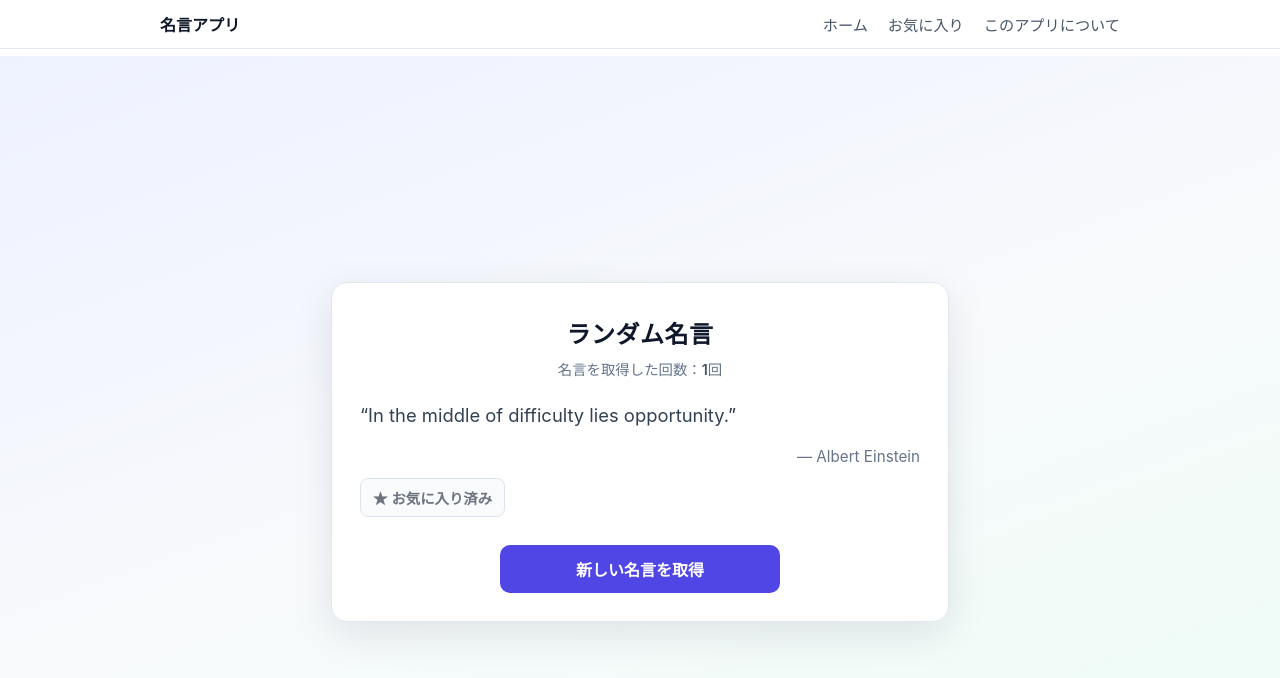
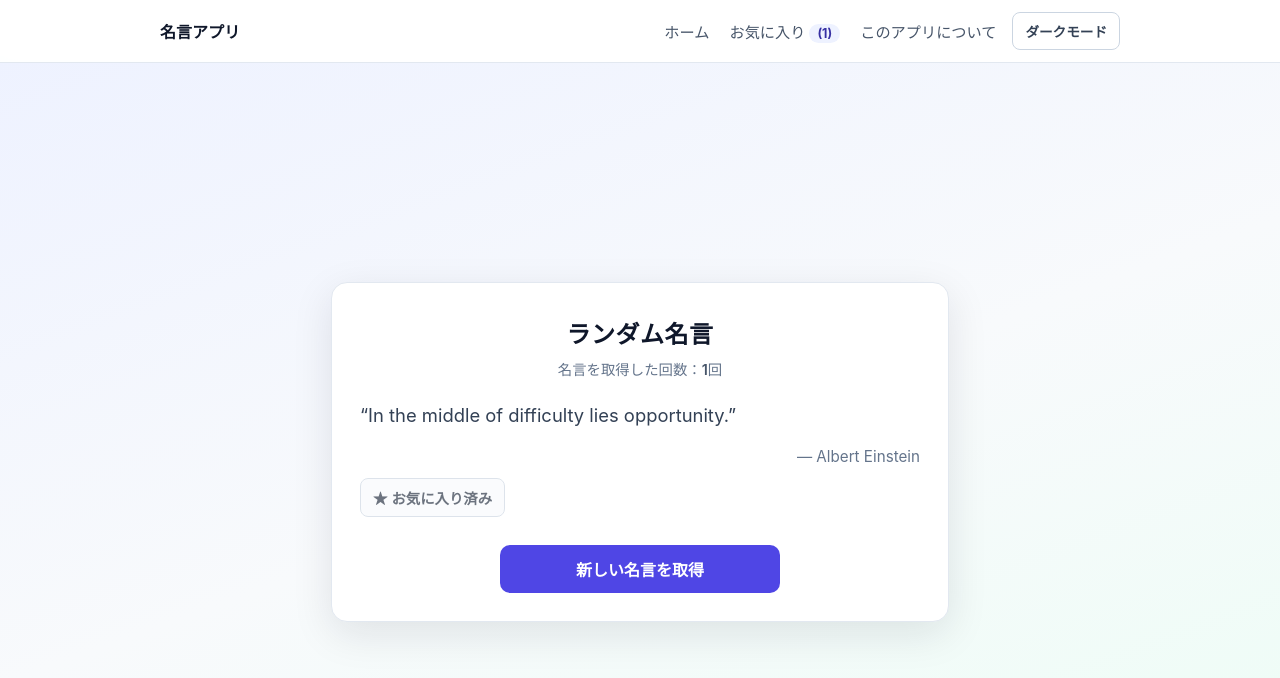
Before and after one commit to Shogo-Mato510/my-react-app, a React (Create React App) app: page / in a window 1280 px wide. Both pictures are taken after a click on the button "★ お気に入りに追加". Shown: the top 678 px of the page. Built offline with nearby package versions, Linux system fonts and the light colour scheme.

Commit message:
ダークモード・お気に入り件数バッジ・状態一元管理

```diff
--- a/src/App.css
+++ b/src/App.css
@@ -207,3 +207,81 @@
   color: #64748b;
   line-height: 1.6;
 }
+
+.theme-dark .navbar {
+  background: rgba(15, 23, 42, 0.9);
+  border-bottom-color: #334155;
+}
+
+.theme-dark .navbar-brand {
+  color: #f8fafc;
+}
+
+.theme-dark .navbar-link {
+  color: #cbd5e1;
+}
+
+.theme-dark .navbar-link:hover {
+  color: #a5b4fc;
+}
+
+.theme-dark .theme-toggle-button {
+  background: #1e293b;
+  border-color: #475569;
+  color: #e2e8f0;
+}
+
+.theme-dark .theme-toggle-button:hover {
+  background: #334155;
+}
+
+.theme-dark .App,
+.theme-dark .page-about {
+  background: linear-gradient(160deg, #0f172a 0%, #111827 55%, #0b1120 100%);
+  color: #e2e8f0;
+}
+
+.theme-dark .quote-card,
+.theme-dark .about-card {
+  background: #1e293b;
+  border-color: #334155;
+  box-shadow: 0 12px 40px rgba(2, 6, 23, 0.45);
+}
+
+.theme-dark .quote-heading,
+.theme-dark .about-heading {
+  color: #f8fafc;
+}
+
+.theme-dark .quote-counter,
+.theme-dark .quote-author,
+.theme-dark .quote-status,
+.theme-dark .about-footer {
+  color: #94a3b8;
+}
+
+.theme-dark .quote-counter strong,
+.theme-dark .about-list,
+.theme-dark .about-list li {
+  color: #cbd5e1;
+}
+
+.theme-dark .quote-text,
+.theme-dark .about-lead {
+  color: #e2e8f0;
+}
+
+.theme-dark .quote-sub-button {
+  color: #e2e8f0;
+  background: #334155;
+  border-color: #475569;
+}
+
+.theme-dark .quote-sub-button:hover:not(:disabled) {
+  background: #475569;
+}
+
+.theme-dark .favorites-list .quote-block {
+  border-color: #475569;
+  background: #0f172a;
+}
--- a/src/App.js
+++ b/src/App.js
@@ -1,20 +1,80 @@
+import { useEffect, useState } from 'react';
 import { BrowserRouter, Routes, Route } from 'react-router-dom';
 import './App.css';
 import Navbar from './Navbar';
 import Home from './pages/Home';
 import About from './pages/About';
 import Favorites from './pages/Favorites';
+import {
+  addFavoriteQuote,
+  getFavoriteQuotes,
+  isFavoriteQuote,
+  removeFavoriteQuote,
+  setFavoriteQuotes,
+} from './favoritesStorage';
+
+const THEME_STORAGE_KEY = 'themeMode';
 
 function App() {
+  const [isDarkMode, setIsDarkMode] = useState(false);
+  const [favorites, setFavorites] = useState([]);
+
+  useEffect(() => {
+    const savedTheme = window.localStorage.getItem(THEME_STORAGE_KEY);
+    if (savedTheme === 'dark') {
+      setIsDarkMode(true);
+    }
+  }, []);
+
+  useEffect(() => {
+    setFavorites(getFavoriteQuotes());
+  }, []);
+
+  useEffect(() => {
+    window.localStorage.setItem(THEME_STORAGE_KEY, isDarkMode ? 'dark' : 'light');
+  }, [isDarkMode]);
+
+  useEffect(() => {
+    setFavoriteQuotes(favorites);
+  }, [favorites]);
+
+  const handleToggleDarkMode = () => {
+    setIsDarkMode((prev) => !prev);
+  };
+
+  const handleAddFavorite = (quote) => {
+    setFavorites((prev) => addFavoriteQuote(quote, prev));
+  };
+
+  const handleRemoveFavorite = (quote) => {
+    setFavorites((prev) => removeFavoriteQuote(quote, prev));
+  };
+
+  const isFavorite = (quote) => isFavoriteQuote(quote, favorites);
+
   return (
     <BrowserRouter>
-      <Navbar />
-      <div className="app-shell">
-        <Routes>
-          <Route path="/" element={<Home />} />
-          <Route path="/about" element={<About />} />
-          <Route path="/favorites" element={<Favorites />} />
-        </Routes>
+      <div className={isDarkMode ? 'theme-dark' : ''}>
+        <Navbar
+          isDarkMode={isDarkMode}
+          onToggleDarkMode={handleToggleDarkMode}
+          favoriteCount={favorites.length}
+        />
+        <div className="app-shell">
+          <Routes>
+            <Route
+              path="/"
+              element={<Home isFavorite={isFavorite} addFavorite={handleAddFavorite} />}
+            />
+            <Route path="/about" element={<About />} />
+            <Route
+              path="/favorites"
+              element={
+                <Favorites favorites={favorites} removeFavorite={handleRemoveFavorite} />
+              }
+            />
+          </Routes>
+        </div>
       </div>
     </BrowserRouter>
   );
--- a/src/Navbar.css
+++ b/src/Navbar.css
@@ -31,12 +31,48 @@
   gap: 20px;
 }
 
+.navbar-actions {
+  display: flex;
+  align-items: center;
+  gap: 16px;
+}
+
 .navbar-link {
   font-size: 0.95rem;
   color: #475569;
   text-decoration: none;
 }
 
+.favorites-count-badge {
+  margin-left: 4px;
+  padding: 2px 8px;
+  border-radius: 999px;
+  background: #eef2ff;
+  color: #3730a3;
+  font-size: 0.78rem;
+  font-weight: 700;
+}
+
 .navbar-link:hover {
   color: #4f46e5;
 }
+
+.theme-toggle-button {
+  padding: 8px 12px;
+  border-radius: 8px;
+  border: 1px solid #cbd5e1;
+  background: #ffffff;
+  color: #334155;
+  font-size: 0.85rem;
+  font-weight: 600;
+  cursor: pointer;
+}
+
+.theme-toggle-button:hover {
+  background: #f8fafc;
+}
+
+.theme-dark .favorites-count-badge {
+  background: #312e81;
+  color: #c7d2fe;
+}
--- a/src/Navbar.js
+++ b/src/Navbar.js
@@ -1,22 +1,34 @@
 import { Link } from 'react-router-dom';
 import './Navbar.css';
 
-function Navbar() {
+function Navbar({ isDarkMode, onToggleDarkMode, favoriteCount }) {
   return (
     <header className="navbar">
       <div className="navbar-inner">
         <span className="navbar-brand">名言アプリ</span>
+        <div className="navbar-actions">
           <nav className="navbar-links" aria-label="メインナビゲーション">
             <Link className="navbar-link" to="/">
               ホーム
             </Link>
             <Link className="navbar-link" to="/favorites">
               お気に入り
+              {favoriteCount > 0 && (
+                <span className="favorites-count-badge">({favoriteCount})</span>
+              )}
             </Link>
             <Link className="navbar-link" to="/about">
               このアプリについて
             </Link>
           </nav>
+          <button
+            type="button"
+            className="theme-toggle-button"
+            onClick={onToggleDarkMode}
+          >
+            {isDarkMode ? 'ライトモード' : 'ダークモード'}
+          </button>
+        </div>
       </div>
     </header>
   );
--- a/src/pages/Favorites.js
+++ b/src/pages/Favorites.js
@@ -1,39 +1,12 @@
-import { useEffect, useState } from 'react';
+import { useEffect } from 'react';
 import '../App.css';
 import QuoteCard from '../QuoteCard';
 
-function Favorites() {
-  const [favorites, setFavorites] = useState([]);
+function Favorites({ favorites, removeFavorite }) {
 
   useEffect(() => {
     document.title = 'お気に入り - 名言アプリ';
   }, []);
-
-  useEffect(() => {
-    const raw = window.localStorage.getItem('favorites');
-    if (!raw) {
-      setFavorites([]);
-      return;
-    }
-
-    try {
-      const parsed = JSON.parse(raw);
-      setFavorites(Array.isArray(parsed) ? parsed : []);
-    } catch {
-      setFavorites([]);
-    }
-  }, []);
-
-  const handleRemoveFavorite = (targetQuote) => {
-    const nextFavorites = favorites.filter(
-      (quote) =>
-        !(
-          quote.content === targetQuote.content && quote.author === targetQuote.author
-        )
-    );
-    setFavorites(nextFavorites);
-    window.localStorage.setItem('favorites', JSON.stringify(nextFavorites));
-  };
 
   return (
     <div className="App">
@@ -48,7 +21,7 @@ function Favorites() {
                 key={`${quote.content}-${quote.author}`}
                 quote={quote}
                 actionLabel="削除"
-                onAction={handleRemoveFavorite}
+                onAction={removeFavorite}
                 actionClassName="quote-remove-button"
               />
             ))}
--- a/src/pages/Home.js
+++ b/src/pages/Home.js
@@ -2,7 +2,6 @@ import { useState, useEffect } from 'react';
 import '../App.css';
 import QuoteCard from '../QuoteCard';
 import FetchButton from '../FetchButton';
-import useFavoriteQuotes from '../hooks/useFavoriteQuotes';
 
 const QUOTES = [
   {
@@ -60,11 +59,10 @@ function pickRandomQuote(current) {
   return next;
 }
 
-function Home() {
+function Home({ isFavorite, addFavorite }) {
   const [quote, setQuote] = useState(null);
   const [loading, setLoading] = useState(true);
   const [fetchCount, setFetchCount] = useState(0);
-  const { isFavorite, add } = useFavoriteQuotes();
 
   useEffect(() => {
     document.title =
@@ -108,7 +106,7 @@ function Home() {
                 ? '★ お気に入り済み'
                 : '★ お気に入りに追加'
             }
-            onAction={add}
+            onAction={addFavorite}
             actionDisabled={quote ? isFavorite(quote) : true}
           />
         )}
```
Lines whose indentation alone changed are shown as unchanged.
